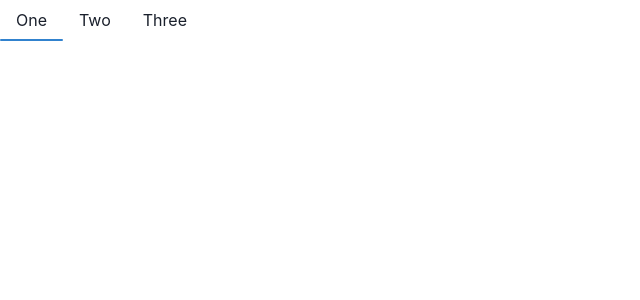
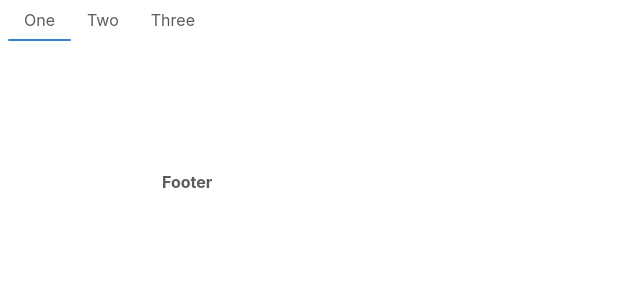
Before and after one commit to wovkess/foreste, a React (Create React App) app in the folder client/: page / in a window 1280 px wide. Shown: the top 300 px of the page, without its empty margins (0-640 px from the left). Built offline with nearby package versions, Linux system fonts and the light colour scheme.

Commit message:
import_pages

```diff
--- a/client/src/App.css
+++ b/client/src/App.css
@@ -3,5 +3,5 @@ app {
   width: 100%;
   height: 100%;
   display: block;
-  background-color: rgba(255, 255, 255, .9);
+  background-color: rgba(0, 0, 0, 0.9);
 }
--- a/client/src/App.js
+++ b/client/src/App.js
@@ -1,17 +1,47 @@
-import './App.css';
-import * as React from 'react'
-import { ChakraProvider,CSSReset, extendBaseTheme, baseTheme} from '@chakra-ui/react'
-import chakraTheme from '@chakra-ui/theme'
-import { Button, ButtonGroup, Box, useColorMode, useColorModeValue } from '@chakra-ui/react'
-import theme from './theme.js'
-import Nav from "./NavBar"
-
+import "./App.css";
+import * as React from "react";
+import {
+  ChakraProvider,
+  CSSReset,
+  extendBaseTheme,
+  baseTheme,
+  GridItem,
+  Grid,
+} from "@chakra-ui/react";
+import chakraTheme from "@chakra-ui/theme";
+import {
+  Button,
+  ButtonGroup,
+  Box,
+  useColorMode,
+  useColorModeValue,
+} from "@chakra-ui/react";
+import { Flex, Spacer, Square, Center, Text } from "@chakra-ui/react";
+import theme from "./theme.js";
+import Nav from "./NavBar";
+import CardPage from "./pages/CardPage";
 
 function App() {
   return (
-    <ChakraProvider theme={theme}>
-      <Nav />
-    </ChakraProvider>
+    <Grid
+      templateAreas={`"header header"
+                    "nav main"
+                    "nav footer"`}
+      gridTemplateRows={"50px 1fr 30px"}
+      gridTemplateColumns={"150px 1fr"}
+      h="200px"
+      gap="1"
+      color="blackAlpha.700"
+      fontWeight="bold"
+    >
+      <GridItem pl="2" area={"header"}>
+        <Nav />
+      </GridItem>
+      <GridItem pl="2" area={"main"}></GridItem>
+      <GridItem pl="2" area={"footer"}>
+        Footer
+      </GridItem>
+    </Grid>
   );
 }
 export default App;
--- a/client/src/index.js
+++ b/client/src/index.js
@@ -4,14 +4,19 @@ import './index.css';
 import App from './App';
 import StyleColorMode from './App'
 import reportWebVitals from './reportWebVitals';
-import { ColorModeScript, Icon } from '@chakra-ui/react'
+import { ChakraProvider, ColorModeScript, Icon } from '@chakra-ui/react'
 import theme from './theme'
 import Ico from './App'
 
 
 const rootElement = document.getElementById('root')
 ReactDOM.createRoot(rootElement).render(
-    <App />
+    <React.StrictMode>
+        <ChakraProvider>
+            <App />
+        </ChakraProvider>
+    </React.StrictMode>
+
 );
 
 reportWebVitals();
--- /dev/null
+++ b/client/src/pages/CardPage.js
@@ -0,0 +1,41 @@
+import React from 'react'
+import { Image, Stack, Heading, Text, Divider, Button, ButtonGroup, Card, CardBody, CardFooter } from '@chakra-ui/react'
+
+
+function CardPage() {
+    return (
+        <Card maxW='sm'>
+        <CardBody>
+          <Image
+            src='https://images.unsplash.com/photo-1555041469-a586c61ea9bc?ixlib=rb-4.0.3&ixid=MnwxMjA3fDB8MHxwaG90by1wYWdlfHx8fGVufDB8fHx8&auto=format&fit=crop&w=1770&q=80'
+            alt='Green double couch with wooden legs'
+            borderRadius='lg'
+          />
+          <Stack mt='6' spacing='3'>
+            <Heading size='md'>Living room Sofa</Heading>
+            <Text>
+              This sofa is perfect for modern tropical spaces, baroque inspired
+              spaces, earthy toned spaces and for people who love a chic design with a
+              sprinkle of vintage design.
+            </Text>
+            <Text color='grey.600' fontSize='2xl'>
+              $450
+            </Text>
+          </Stack>
+        </CardBody>
+        <Divider />
+        <CardFooter>
+          <ButtonGroup spacing='2'>
+            <Button variant='solid' colorScheme='blue'>
+              Buy now
+            </Button>
+            <Button variant='ghost' colorScheme='blue'>
+              Add to cart
+            </Button>
+          </ButtonGroup>
+        </CardFooter>
+      </Card>
+    );
+}
+
+export default CardPage;
```
